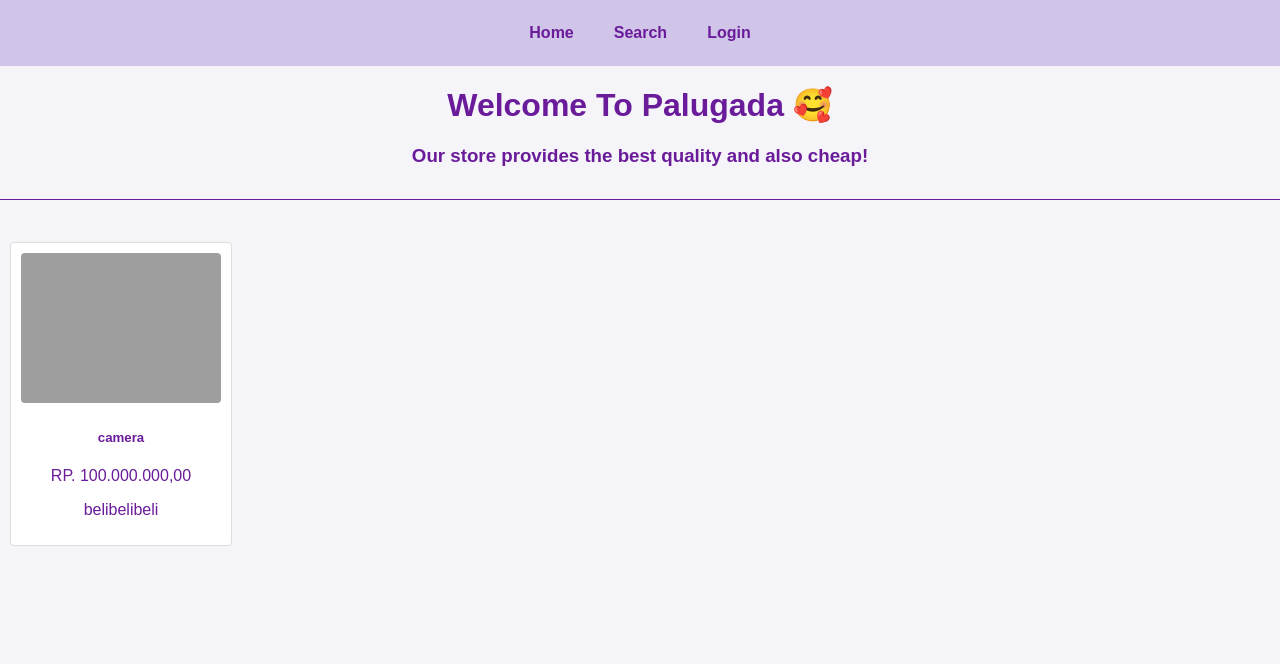
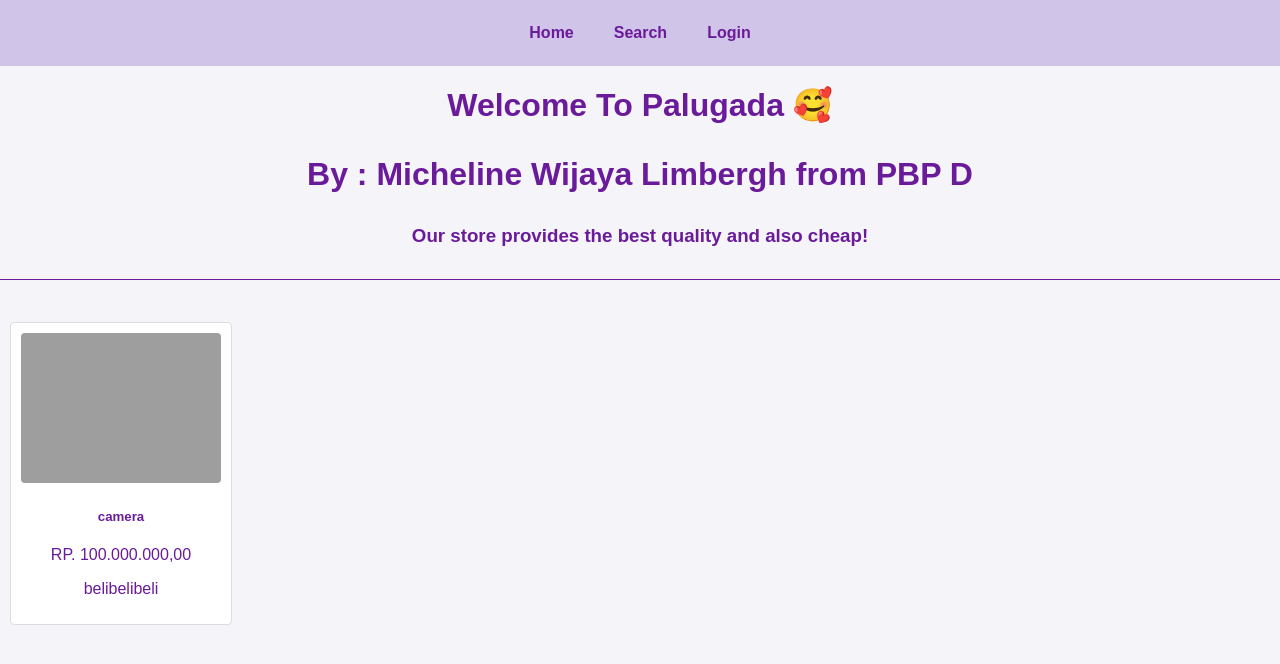
Before and after one commit to MichelineWL/palugada, a Django app: page / in a window 1280 px wide. Shown: the top 664 px of the page. Run offline with Django 5.2, Linux system fonts and the light colour scheme; grey boxes are pictures that could not be loaded.

Commit message:
feat: add nama_tokko, nama_pemilik, and kelas_pemilik to the view and render it

```diff
--- a/main/templates/main.html
+++ b/main/templates/main.html
@@ -80,7 +80,8 @@
 
     <!-- Header -->
     <h1 class="header">
-        <strong>Welcome To Palugada 🥰</strong>
+        <strong>Welcome To {{ nama_toko }} 🥰</strong>
+        <p>By : {{ nama_pemilik }} from {{ kelas_pemilik }}</p>
     </h1>
 
     <h3 class="header">Our store provides the best quality and also cheap!</h3>
--- a/main/views.py
+++ b/main/views.py
@@ -7,6 +7,9 @@ def show_main(request):
         'price': 'RP. 100.000.000,00',
         'description': 'belibelibeli',
         'image' : 'https://images.unsplash.com/photo-1721332153282-3be1f363074d?q=80&w=2670&auto=format&fit=crop&ixlib=rb-4.0.3&ixid=M3wxMjA3fDF8MHxwaG90by1wYWdlfHx8fGVufDB8fHx8fA%3D%3D',
+        'nama_toko' : 'Palugada',
+        'nama_pemilik' : 'Micheline Wijaya Limbergh',
+        'kelas_pemilik' : 'PBP D'
     }
 
     return render(request, "main.html", context)
```
